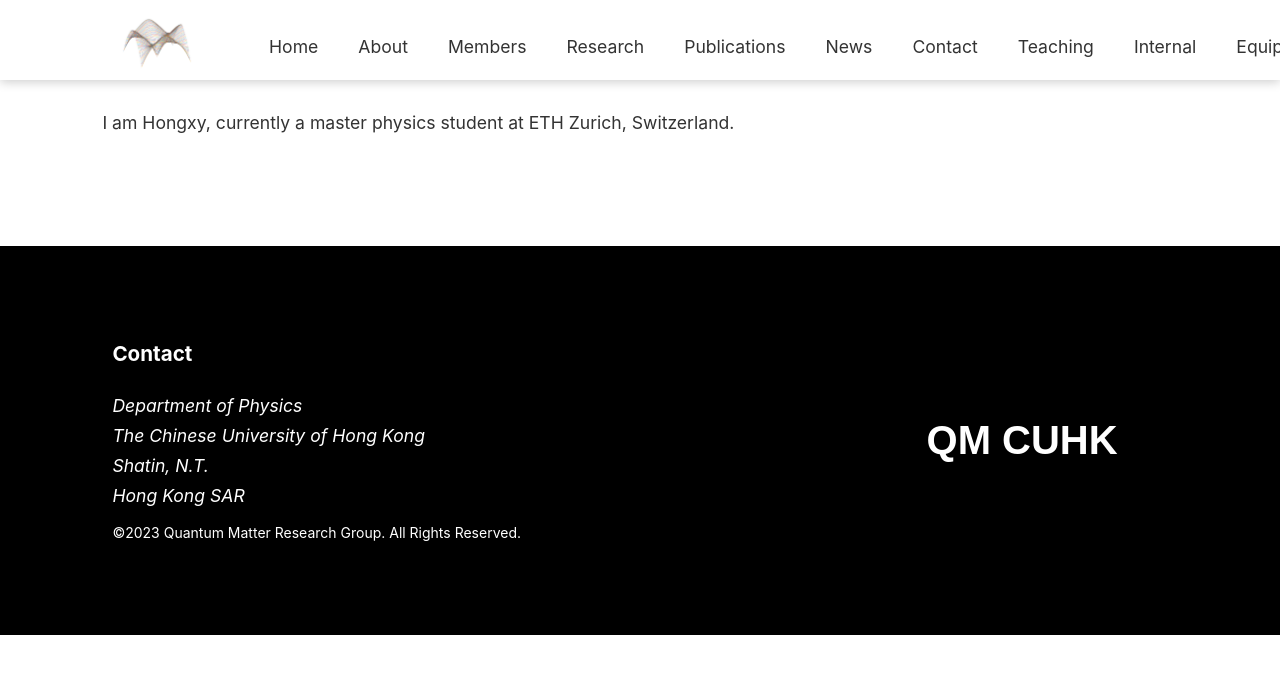
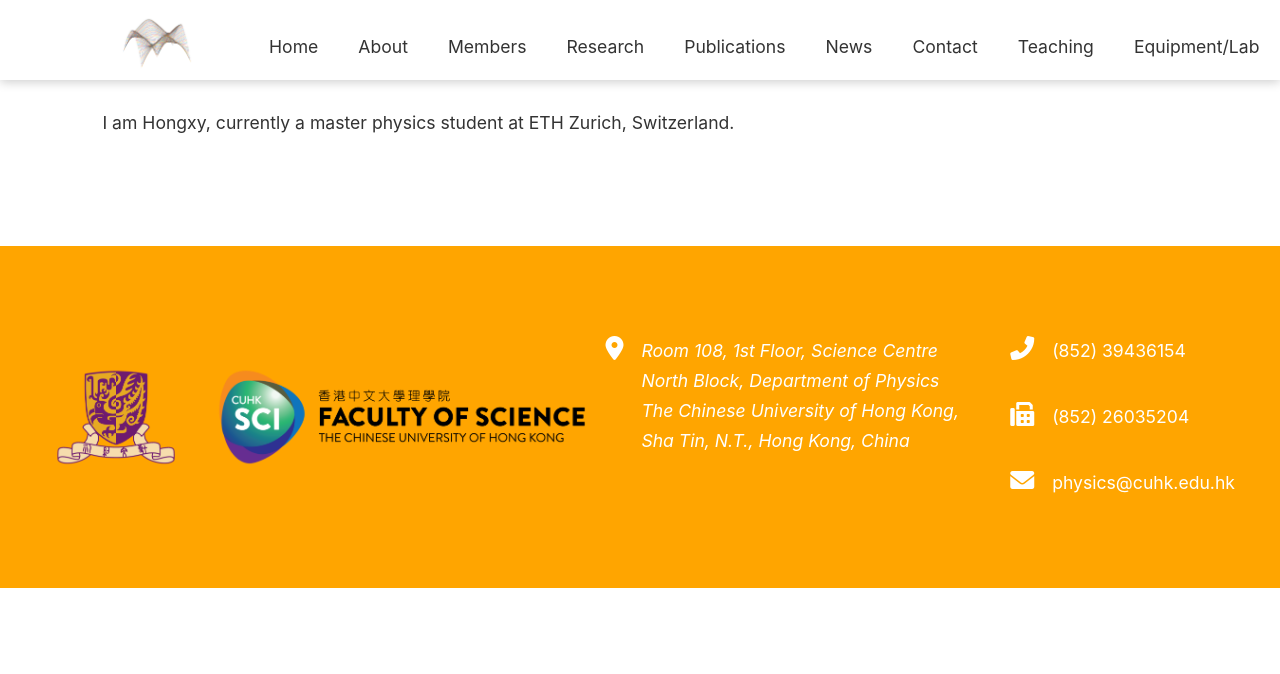
Before and after one commit to qmcuhk/qmcuhk.github.io, a Jekyll site: the page built from _pages/about.md, in a window 1280 px wide. Shown: the top 674 px of the page. Built offline with Jekyll 4.4.1, drawn with Linux system fonts in a browser that asks for light colours; some web fonts are replaced.

Commit message:
add dropdown menu, change footer layout

```diff
--- a/_includes/footer.html
+++ b/_includes/footer.html
@@ -1,23 +1,39 @@
 <footer>
     <div class="footer-content">
+        <!-- Logos -->
+        <div class="footer-logos">
+            <img src="assets/web_pictures/cuhk_logo.png" alt="First Logo">
+            <img src="assets/web_pictures/cuhk_sci_logo.png" alt="Second Logo">
+        </div>
+
+        <!-- Info -->
         <div class="footer-info">
-            <h3>Contact</h3>
-            <address>
-                Department of Physics<br>
-                The Chinese University of Hong Kong<br>
-                Shatin, N.T.<br>
-                Hong Kong SAR<br>
-            </address>
-            <div class="footer-copyright">
-                ©2023 Quantum Matter Research Group. All Rights Reserved.
+            <div class="info-item">
+                <div class = "info-contact">
+                    <i class="fas fa-map-marker-alt"></i>
+                    <address>
+                    Room 108, 1st Floor, Science Centre<br>
+                    North Block, Department of Physics <br>
+                    The Chinese University of Hong Kong,<br>
+                    Sha Tin, N.T., Hong Kong, China
+                    </address>
+                </div>
             </div>
-        </div>
-        <div class="footer-logo">
-            <span class="logo-text"> QM CUHK</span>
-        </div>
-        <div class="footer-social">
-            <a href="mailto:your-email@example.com"><i class="fas fa-envelope"></i></a>
-            <a href="your-facebook-url"><i class="fab fa-facebook"></i></a>
+            <div class="info-item">
+                <div class = "info-contact">
+                    <i class="fas fa-phone-alt"></i>
+                    (852) 39436154
+                </div>
+                <div class = "info-contact">
+                    <i class="fas fa-fax"></i>
+                    (852) 26035204
+                </div>
+                <div class="info-contact">
+                    <i class="fas fa-envelope"></i>
+                    physics@cuhk.edu.hk
+                </div>
+            </div>
+            </div>
         </div>
     </div>
 </footer>
--- a/_includes/head.html
+++ b/_includes/head.html
@@ -5,6 +5,7 @@
   <link rel="preconnect" href="https://fonts.googleapis.com">
   <link rel="preconnect" href="https://fonts.gstatic.com" crossorigin>
   <link href="https://fonts.googleapis.com/css2?family=Abril+Fatface&family=Lato:wght@100&display=swap" rel="stylesheet">
+  <link rel="stylesheet" href="https://cdnjs.cloudflare.com/ajax/libs/font-awesome/6.0.0-beta3/css/all.min.css">
 
   <!--Abril Fatface-->
 
--- a/_includes/nav.html
+++ b/_includes/nav.html
@@ -5,13 +5,18 @@
     <ul class="nav-links">
         <li><a href="{{ site.baseurl }}/">Home</a></li>
         <li><a href="#about">About</a></li>
-        <li><a href="#members">Members</a></li>
+        <li class="dropdown">
+            <a href="#members">Members</a>
+            <ul class="dropdown-content">
+                <li><a href="#formermembers">Former Members</a></li>
+                <li><a href="#internal">Internal</a></li>
+            </ul>
+        </li>
         <li><a href="#research">Research</a></li>
         <li><a href="#publications">Publications</a></li>
         <li><a href="#news">News</a></li>
         <li><a href="#contact">Contact</a></li>
         <li><a href="#teaching">Teaching</a></li>
-        <li><a href="#internal">Internal</a></li>
         <li><a href="#equipment">Equipment/Lab</a></li>
     </ul>
 </div>
--- a/_sass/_basic_elements.scss
+++ b/_sass/_basic_elements.scss
@@ -1,50 +1,57 @@
 $default-side-space:8vw;
 $default-top-space: 12vh;
 $footer-top-padding: 10vh;
+$footer-side-padding: 5vh;
 
 footer {
-  background-color: #000;
+  background: orange;
   color: #fff;
-  padding: $footer-top-padding $default-side-space;
+  padding: $footer-top_padding $footer-side-padding;
+
   .footer-content {
     display: flex;
     justify-content: space-between;
-    align-items: center;
-    padding: 0 10px;
+  }
+  .footer-logos {
+    display: flex;
+    gap: 20px;
+
+    img {
+      height: 12vh;
+      margin-top:auto;
+      margin-bottom:auto;
+    }
   }
   .footer-info {
-    flex: 1;
+    display: flex;
+    flex-direction: row;
+    gap: 4vw;
+    align-items: flex-start;
   }
-  .footer-info h3 {
-    margin-top: 0;
+  .info-item {
+    display: flex;
+    flex-direction: column;
+    align-items: flex-start;
+    gap: 4vh;
+    .info-contact {
+      display: flex;
+      flex-direction: row;
+    }
   }
-  .footer-logo img {
-    width: 60px; /* Adjust as necessary */
+  .info-item i {
+    color: #fff;
+    font-size: 24px;
+    margin-right: 2vh;
   }
-  .footer-social {
-    margin-left: 20px;
+  .info-item address {
+    display: inline; /* Removes the default block display of the address tag */
   }
-  .footer-social a {
-    margin-left: 15px;
-    color: #fff;
-    text-decoration: none;
-  }
-  .footer-social i {
-    font-size: 24px; /* Adjust as necessary */
-  }
-  .footer-copyright {
-    margin-top: 10px;
-    font-size: 14px;
-  }
-  .footer-logo .logo-text {
-    font-weight: bold;
-    font-size: 40px; /* Adjust as necessary */
-    font-family: 'Arial', sans-serif;
-    margin-top: auto;
-    margin-bottom: auto;
-    color: #fff;
 }
-}
+
+
+
+
+
 
 
 nav {
@@ -93,6 +100,41 @@
   .nav-links li a:hover {
     background-color: #f5f5f5; /* Background color on hover */
   }
+  /* ... Your existing CSS ... */
+
+  .dropdown {
+    position: relative;
+    display: inline-block;
+  }
+  .dropdown-content {
+    display: none;
+    position: absolute;
+    background-color: #efefef;
+    min-width: 10em;
+    box-shadow: 0px 8px 16px 0px rgba(0,0,0,0.2);
+    z-index: 1;
+    border-radius: 5px;
+    top: 100%; /* Makes it appear directly below the parent item */
+    left: 50%; /* Align with the left edge of parent item */
+    transform: translateX(-50%);
+    li {
+      padding: 1em 0;
+      text-decoration: none;
+      display: block;
+    }
+  }
+  .dropdown-content li a {
+    color: #333;
+  }
+  .dropdown-content li a:hover {
+    background-color: #e5e5e5;
+  }
+  .dropdown:hover .dropdown-content {
+    display: block;
+  }
+  .dropdown:hover > a {
+    background-color: #f5f5f5;
+  }
 }
 
 body {
```
Also changed, not shown: assets/web_pictures/CUHK_Faculty_of_Science_Research_Directory.jpg (added), assets/web_pictures/banner-research.jpg (added), assets/web_pictures/cuhk_logo.png (added), assets/web_pictures/cuhk_sci_logo.png (added), 2 other files.
